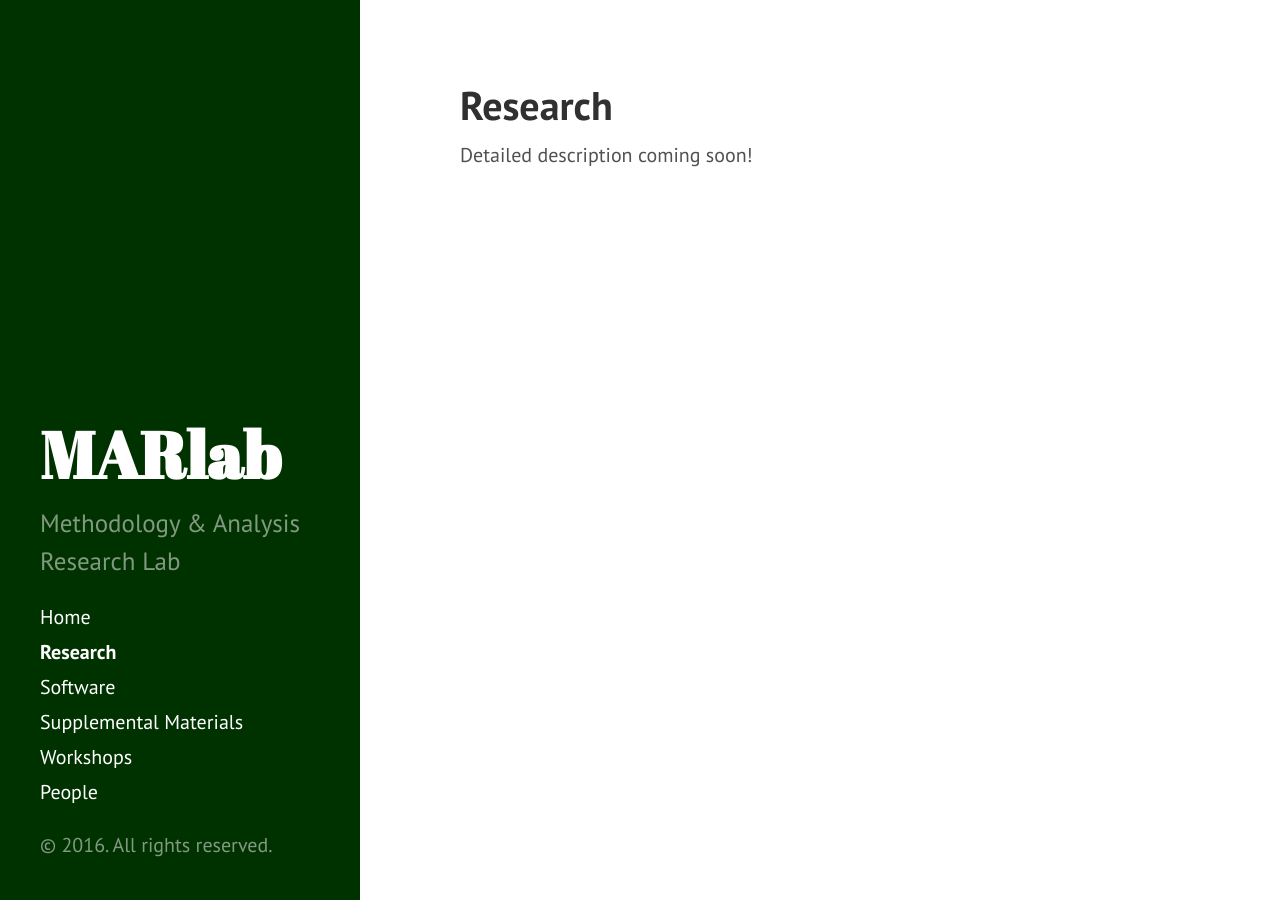
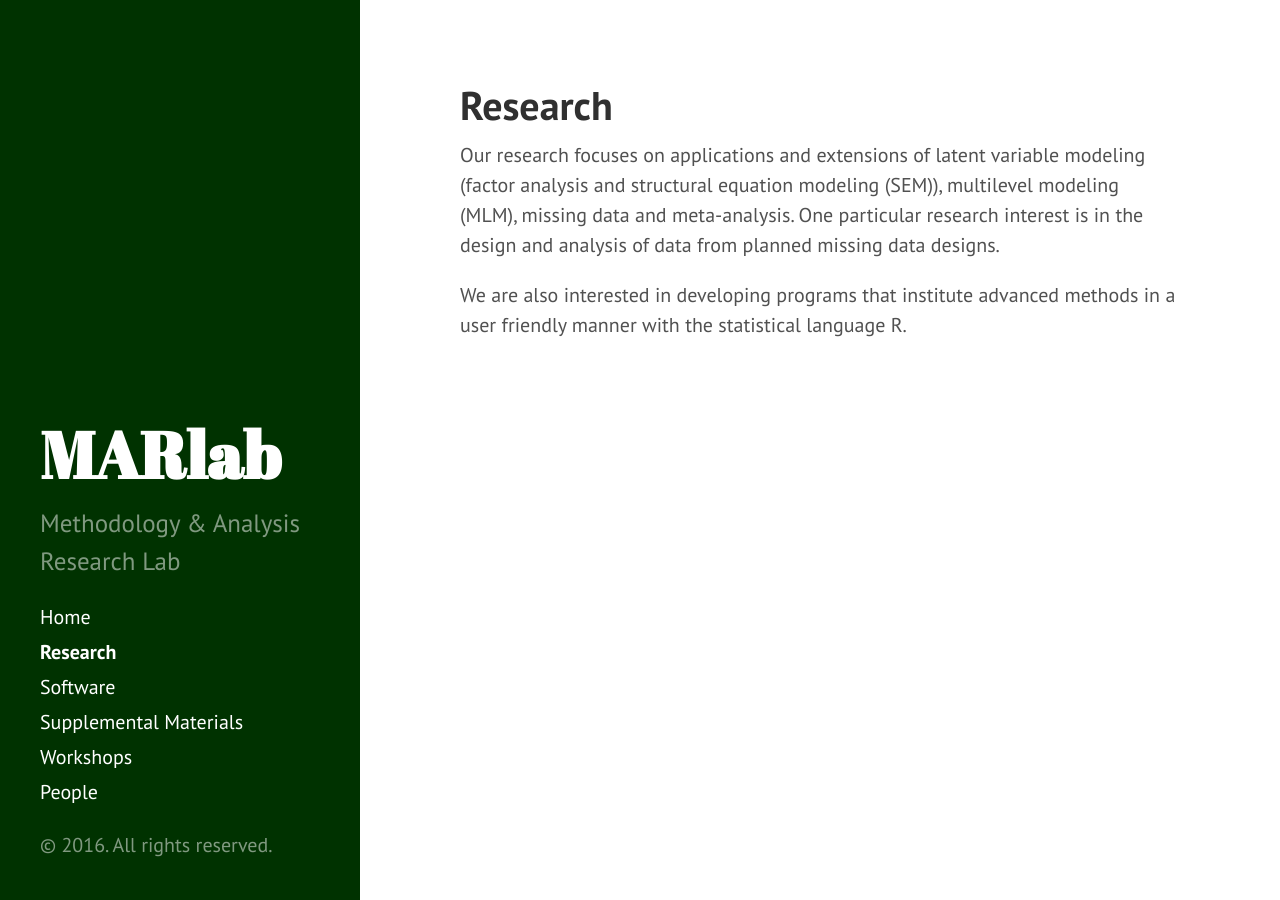
Before and after one commit to schoam4/schoam4.github.io, a Jekyll site: the page built from Research.md, in a window 1280 px wide. Built offline with Jekyll 4.4.1, drawn with Linux system fonts in a browser that asks for light colours.

Commit message:
Update Research.md

```diff
--- a/Research.md
+++ b/Research.md
@@ -3,4 +3,6 @@ layout: page
 title: Research
 ---
 
-Detailed description coming soon!
+Our research focuses on applications and extensions of latent variable modeling (factor analysis and structural equation modeling (SEM)), multilevel modeling (MLM), missing data and meta-analysis. One particular research interest is in the design and analysis of data from planned missing data designs.
+
+We are also interested in developing programs that institute advanced methods in a user friendly  manner with the statistical language R.
```
